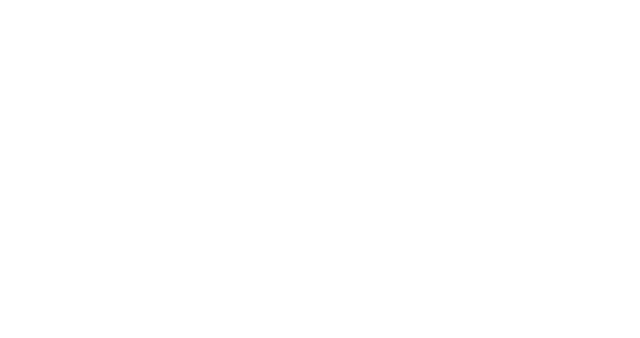
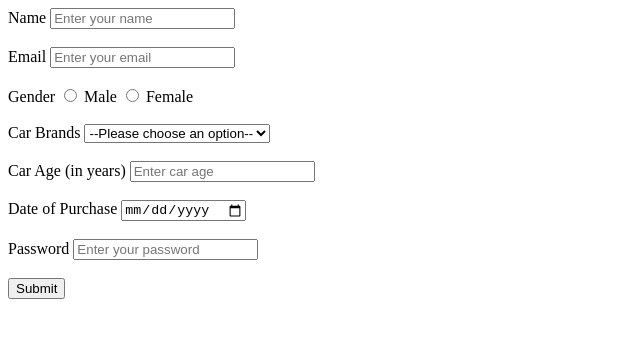
Before and after one commit to acciojob/car-insurance-form-Adithya0604, a website: page main.html in a window 1280 px wide. Shown: the whole page, without its empty margins (0-640 px from the left). Drawn offline with Linux system fonts and the light colour scheme.

Commit message:
created a submission

```diff
--- a/main.html
+++ b/main.html
@@ -1,15 +1,76 @@
 <!DOCTYPE html>
-
-<html>
+<html lang="en">
 
 <head>
-	<link rel="stylesheet" href="styles.css">
+    <meta charset="UTF-8">
+    <meta name="viewport" content="width=device-width, initial-scale=1.0">
+    <title>Car Insurance Registration</title>
 </head>
 
 <body>
-	<!-- the entire body must be written by student -->
-    <script type="text/javascript" src="./script.js">
-</script>
+    <form action="your-server-endpoint" method="POST">
+        <!-- Name -->
+        <div>
+            <label for="name">Name</label>
+            <input type="text" id="name" name="name" required placeholder="Enter your name">
+        </div>
+        <br>
+
+        <!-- Email -->
+        <div>
+            <label for="email">Email</label>
+            <input type="email" id="email" name="email" required placeholder="Enter your email">
+        </div>
+        <br>
+
+        <!-- Gender -->
+        <div>
+            <label>Gender</label>
+            <input type="radio" id="gender_m" name="gender" value="Male" required>
+            <label for="gender_m">Male</label>
+            <input type="radio" id="gender_f" name="gender" value="Female" required>
+            <label for="gender_f">Female</label>
+        </div>
+        <br>
+
+        <!-- Car Brands -->
+        <div>
+            <label for="cars">Car Brands</label>
+            <select id="cars" name="cars">
+                <option value="">--Please choose an option--</option>
+                <option value="BMW">BMW</option>
+                <option value="Audi">Audi</option>
+                <option value="Mercedez">Mercedez</option>
+            </select>
+        </div>
+        <br>
+
+        <!-- Car Age -->
+        <div>
+            <label for="carage">Car Age (in years)</label>
+            <input type="number" id="carage" name="carage" required placeholder="Enter car age">
+        </div>
+        <br>
+
+        <!-- Date of Purchase -->
+        <div>
+            <label for="dop">Date of Purchase</label>
+            <input type="date" id="dop" name="dop" required>
+        </div>
+        <br>
+
+        <!-- Password -->
+        <div>
+            <label for="password">Password</label>
+            <input type="password" id="password" name="password" required placeholder="Enter your password">
+        </div>
+        <br>
+
+        <!-- Submit Button -->
+        <div>
+            <button type="submit">Submit</button>
+        </div>
+    </form>
 
 </body>
 
```
